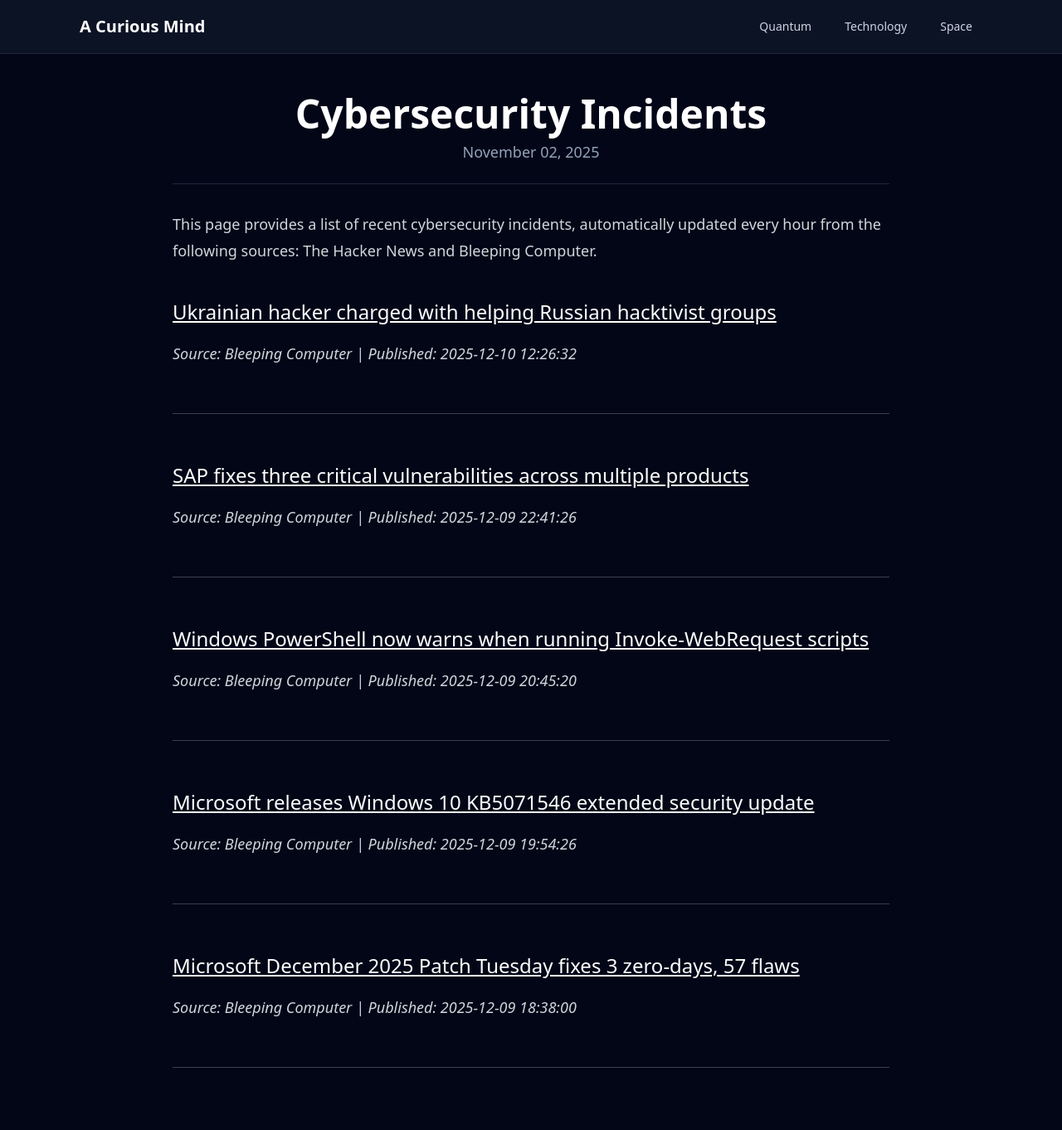
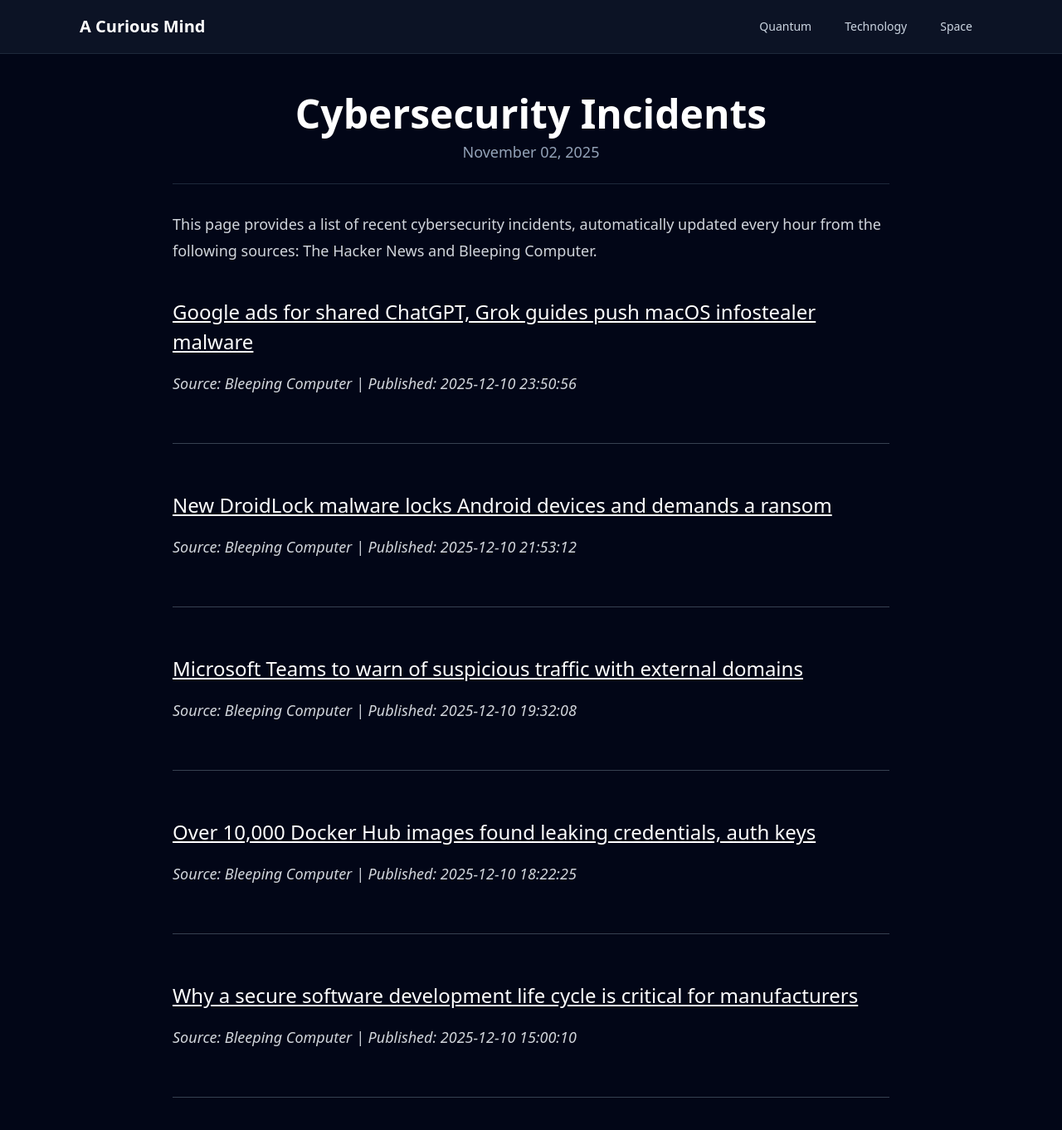
Before and after one commit to onehl7/onehl7.github.io, a Jekyll site: the page built from _posts/2025-11-02-cybersecurity-incidents.md, in a window 1280 px wide and 1400 px high. Shown: the top 1362 px of the window at 83% size. Built offline with Jekyll 4.4.1, drawn with Linux system fonts in a browser that asks for light colours; nearby versions of some CDN libraries.

Commit message:
Update news data

```diff
--- a/_data/news.json
+++ b/_data/news.json
@@ -1,32 +1,32 @@
 [
   {
     "source": "Bleeping Computer",
-    "title": "Ukrainian hacker charged with helping Russian hacktivist groups",
-    "link": "https://www.bleepingcomputer.com/news/security/ukrainian-hacker-charged-with-helping-russian-hacktivist-groups/",
-    "published": "2025-12-10 12:26:32"
+    "title": "Google ads for shared ChatGPT, Grok guides push macOS infostealer malware",
+    "link": "https://www.bleepingcomputer.com/news/security/google-ads-for-shared-chatgpt-grok-guides-push-macos-infostealer-malware/",
+    "published": "2025-12-10 23:50:56"
   },
   {
     "source": "Bleeping Computer",
-    "title": "SAP fixes three critical vulnerabilities across multiple products",
-    "link": "https://www.bleepingcomputer.com/news/security/sap-fixes-three-critical-vulnerabilities-across-multiple-products/",
-    "published": "2025-12-09 22:41:26"
+    "title": "New DroidLock malware locks Android devices and demands a ransom",
+    "link": "https://www.bleepingcomputer.com/news/security/new-droidlock-malware-locks-android-devices-and-demands-a-ransom/",
+    "published": "2025-12-10 21:53:12"
   },
   {
     "source": "Bleeping Computer",
-    "title": "Windows PowerShell now warns when running Invoke-WebRequest scripts",
-    "link": "https://www.bleepingcomputer.com/news/security/microsoft-windows-powershell-now-warns-when-running-invoke-webrequest-scripts/",
-    "published": "2025-12-09 20:45:20"
+    "title": "Microsoft Teams to warn of suspicious traffic with external domains",
+    "link": "https://www.bleepingcomputer.com/news/security/microsoft-teams-to-warn-of-suspicious-traffic-with-external-domains/",
+    "published": "2025-12-10 19:32:08"
   },
   {
     "source": "Bleeping Computer",
-    "title": "Microsoft releases Windows 10 KB5071546 extended security update",
-    "link": "https://www.bleepingcomputer.com/news/microsoft/microsoft-releases-windows-10-kb5071546-extended-security-update/",
-    "published": "2025-12-09 19:54:26"
+    "title": "Over 10,000 Docker Hub images found leaking credentials, auth keys",
+    "link": "https://www.bleepingcomputer.com/news/security/over-10-000-docker-hub-images-found-leaking-credentials-auth-keys/",
+    "published": "2025-12-10 18:22:25"
   },
   {
     "source": "Bleeping Computer",
-    "title": "Microsoft December 2025 Patch Tuesday fixes 3 zero-days, 57 flaws",
-    "link": "https://www.bleepingcomputer.com/news/microsoft/microsoft-december-2025-patch-tuesday-fixes-3-zero-days-57-flaws/",
-    "published": "2025-12-09 18:38:00"
+    "title": "Why a secure software development life cycle is critical for manufacturers",
+    "link": "https://www.bleepingcomputer.com/news/security/why-a-secure-software-development-life-cycle-is-critical-for-manufacturers/",
+    "published": "2025-12-10 15:00:10"
   }
 ]
```
